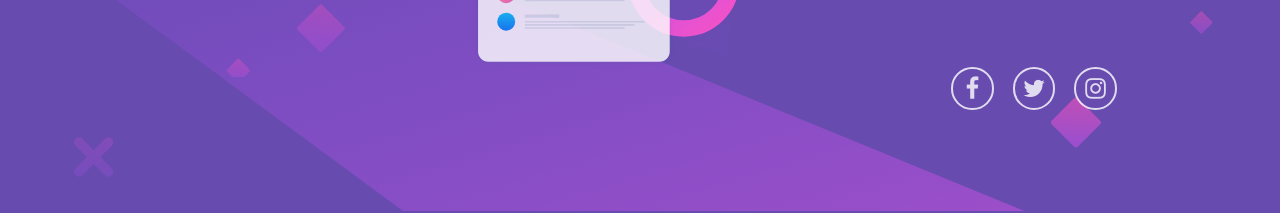
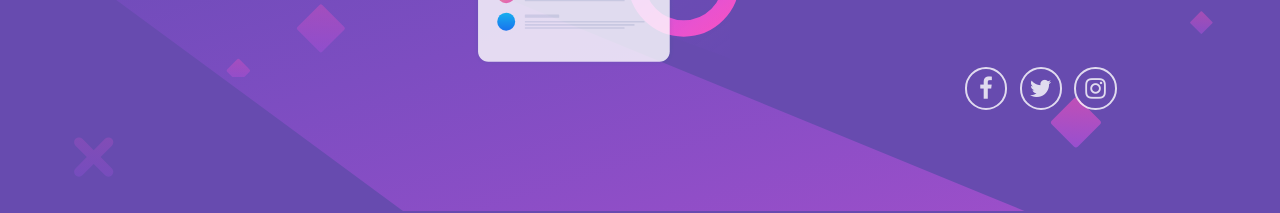
Before and after one commit to alialaba/huddle-landing-page, a plain HTML site: page index.html in a window 1280 px wide. Shown: the part 566-779 px from the top of the page. Drawn offline with Linux system fonts and the light colour scheme.

Commit message:
little touch in css

```diff
--- a/style.css
+++ b/style.css
@@ -80,7 +80,8 @@ section {
 
 .icon-list {
     list-style: none;
-    margin: 0.5em;
+    margin: 0.5em 0.5em 0 0;
+    margin-left: 0.15em;
 }
 
 .icon-link {
@@ -98,6 +99,7 @@ section {
 
 .icon {
     display: flex;
+    align-items: center;
     /* justify-content: center;
     align-items: center; */
 }
```
